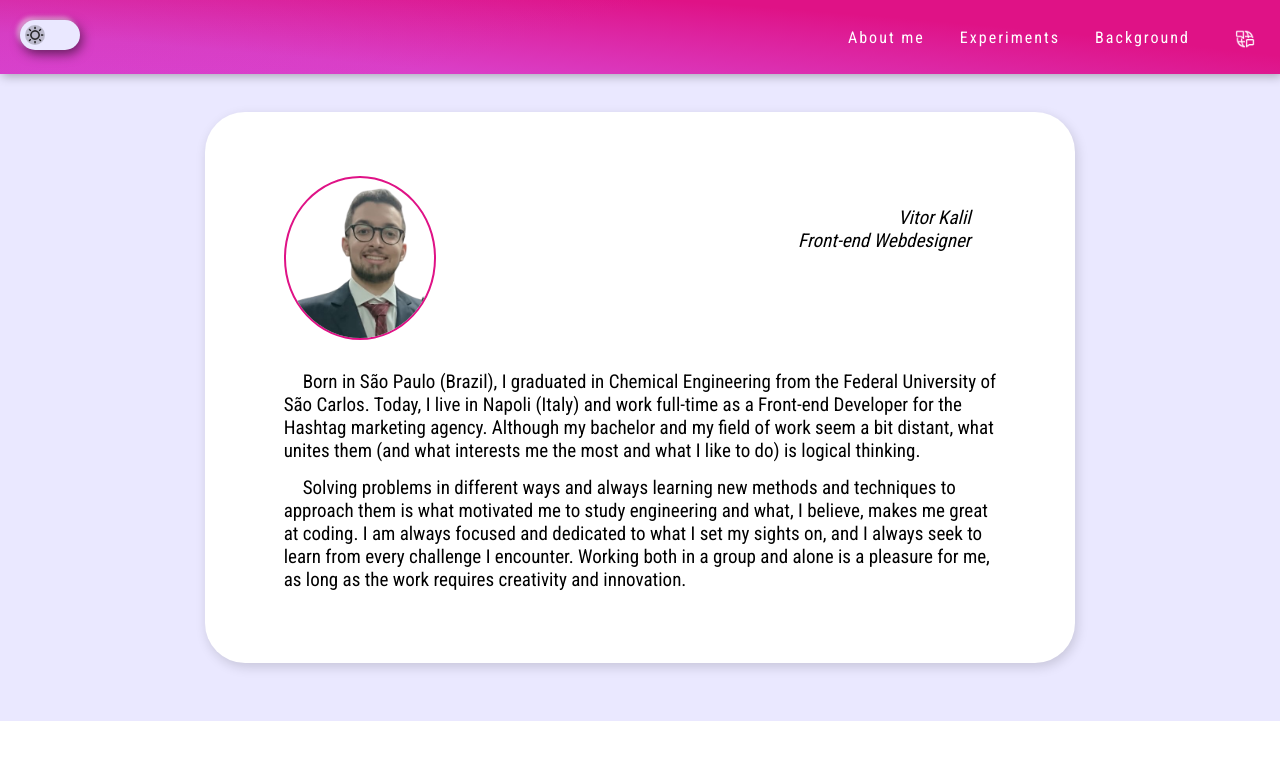
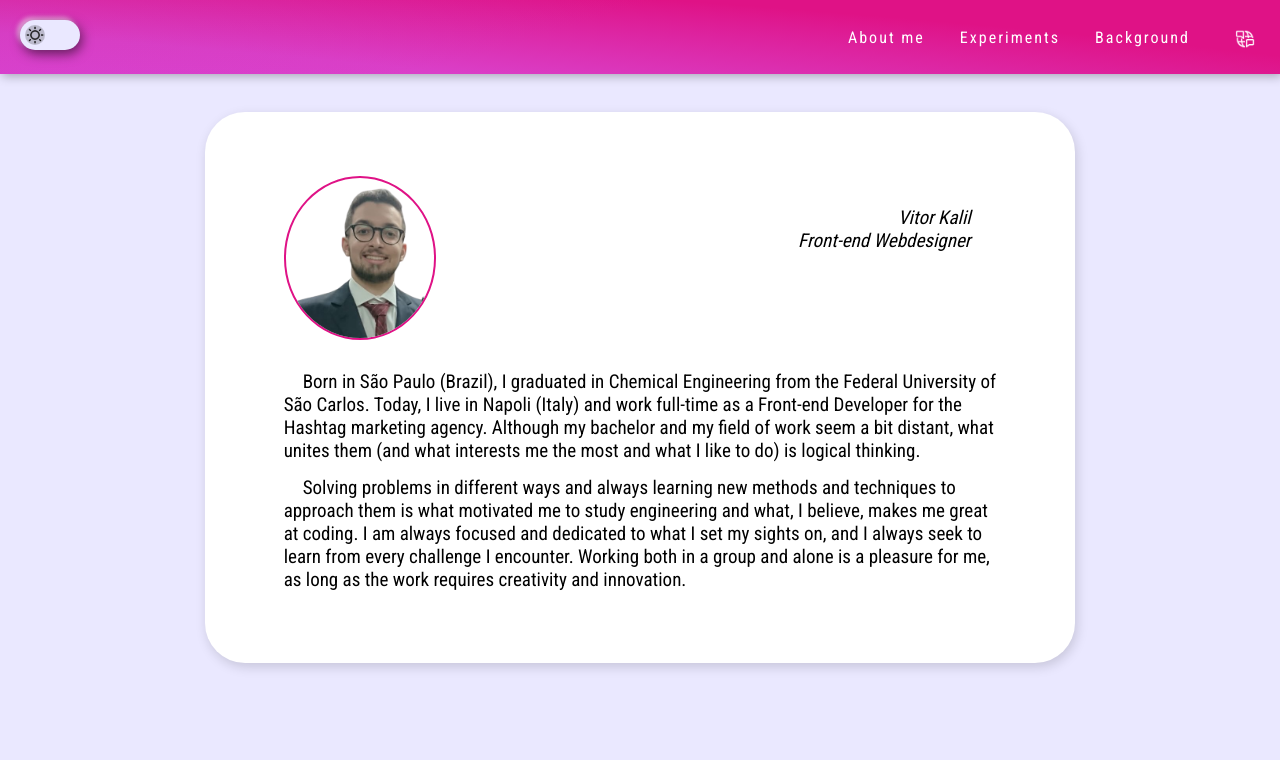
Before and after one commit to vitorgebrin/Live-CV, a React (Create React App) app: page / in a window 1280 px wide. Shown: the top 760 px of the page. Built offline with nearby package versions, Linux system fonts and the light colour scheme.

Commit message:
fixing old problem of height :)

```diff
--- a/src/index.css
+++ b/src/index.css
@@ -36,7 +36,7 @@ body{
 }
   .App{
     height:100%;
-    padding-bottom:20px;
+    min-height:100vh;
     color: var(--appTextColor);
     background-color: var(--appBgColor);
   transition: background-color 2s ease;}
```
